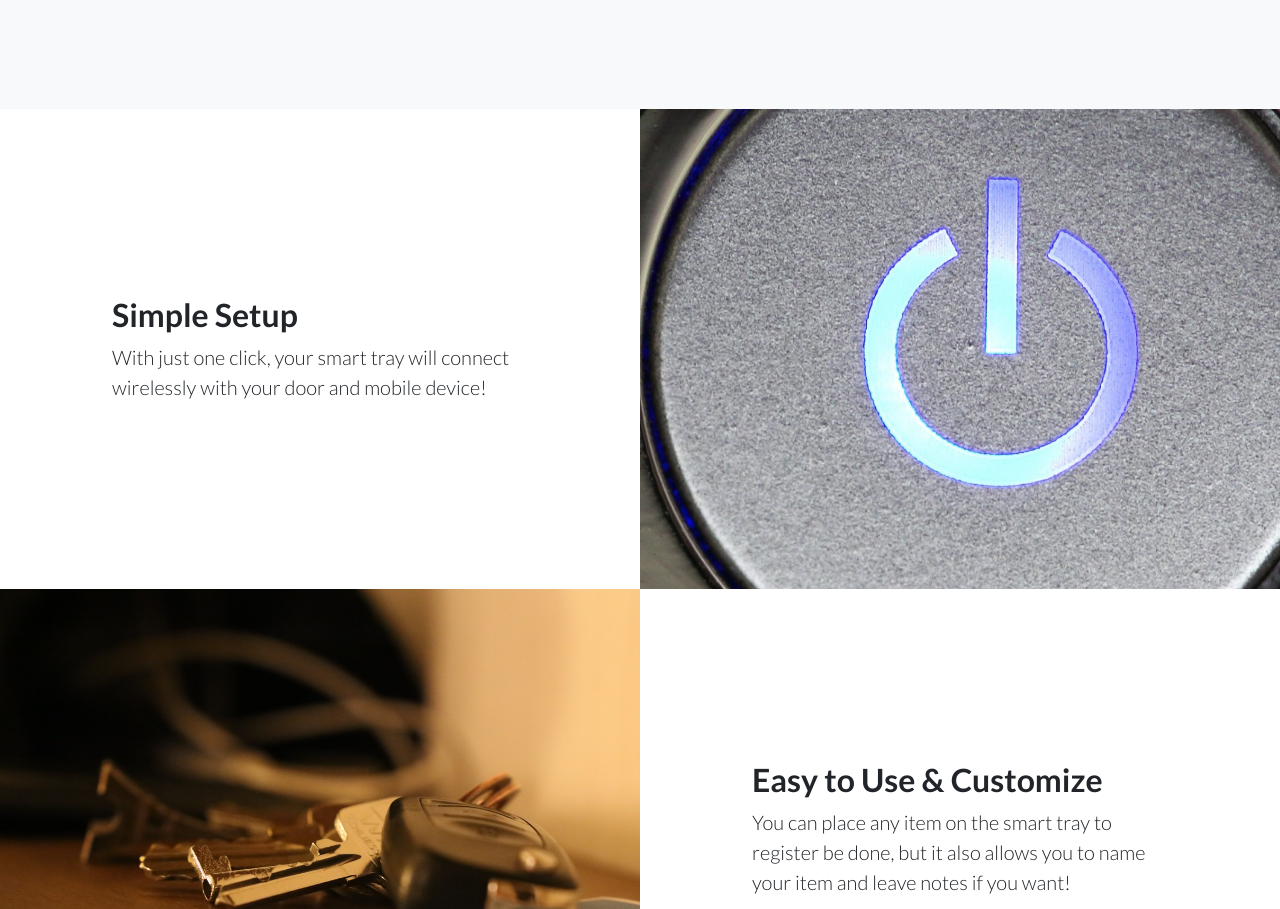
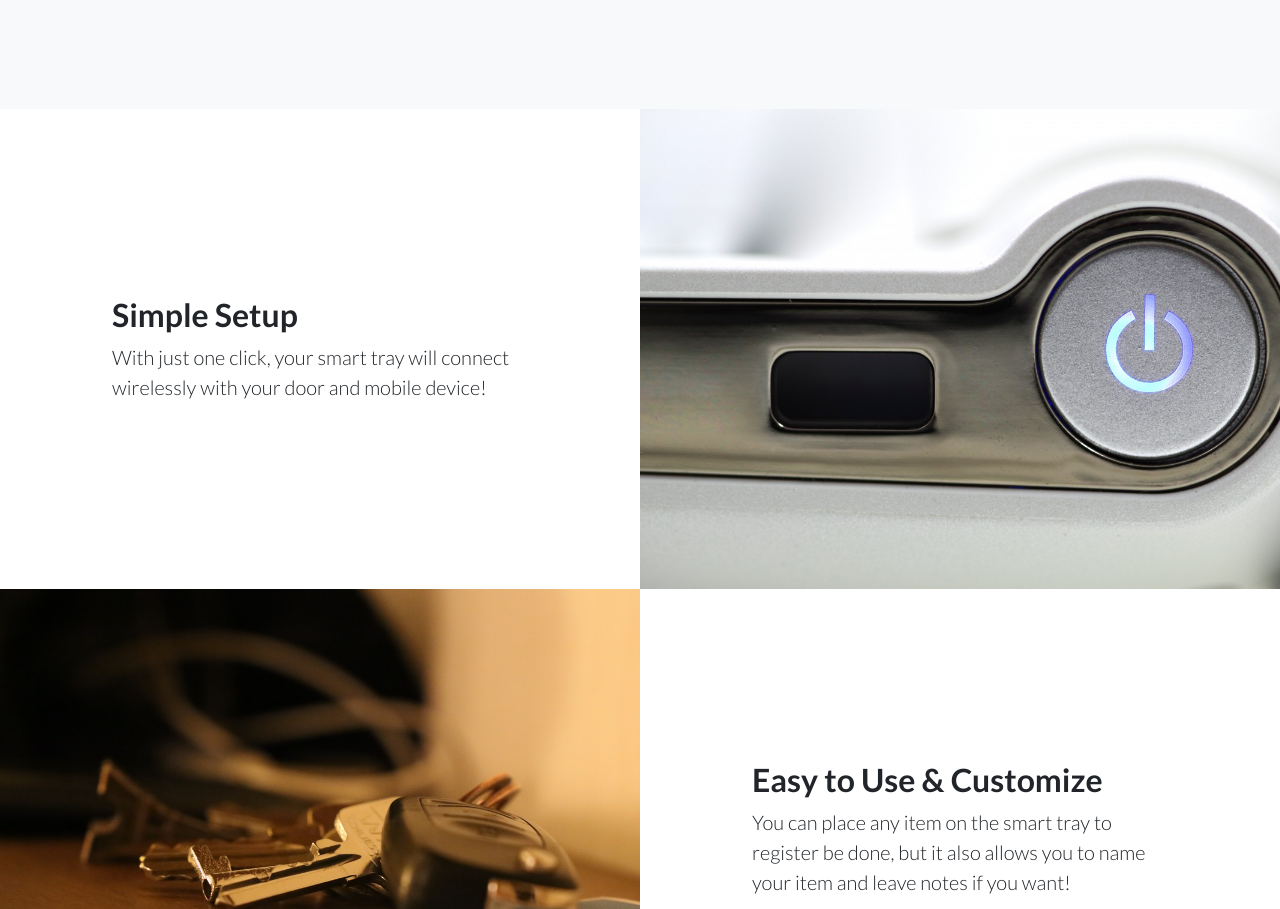
Before and after one commit to jamesylgan/ForgetMeNot, a website: page index.html in a window 1280 px wide. Shown: the part 1064-1973 px from the top of the page. Drawn offline with Linux system fonts and the light colour scheme.

Commit message:
Update index.html

```diff
--- a/index.html
+++ b/index.html
@@ -92,7 +92,7 @@
       <div class="container-fluid p-0">
         <div class="row no-gutters">
 
-          <div class="col-lg-6 order-lg-2 text-white showcase-img" style="background-image: url('img/button.jpg');"></div>
+          <div class="col-lg-6 order-lg-2 text-white showcase-img" style="background-image: url('img/button1.jpg');"></div>
           <div class="col-lg-6 order-lg-1 my-auto showcase-text">
             <h2>Simple Setup</h2>
             <p class="lead mb-0">With just one click, your smart tray will connect wirelessly with your door and mobile device!</p>
```
